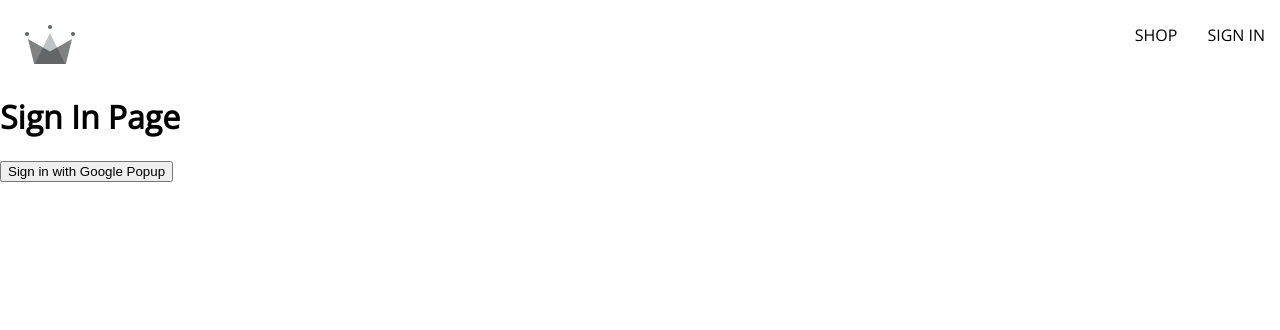
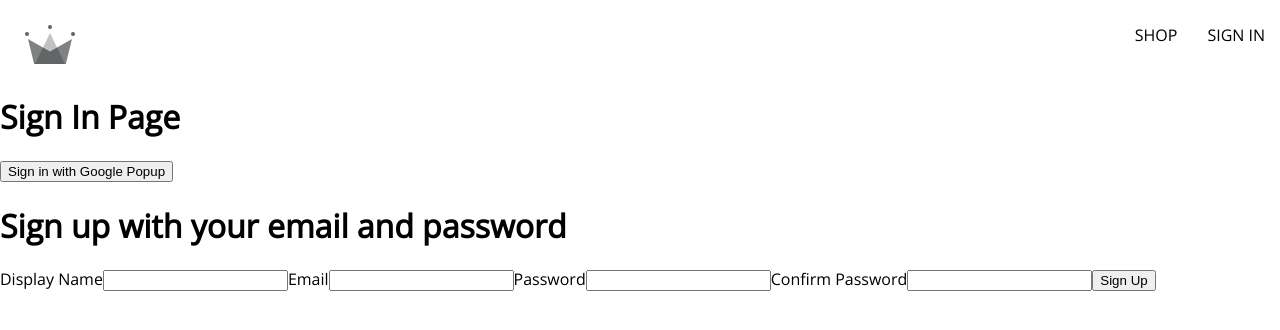
Before and after one commit to trsohankumar/Crown-Clothing, a React (Create React App) app: page /sign-in in a window 1280 px wide. Shown: the top 330 px of the page. Built offline with nearby package versions, Linux system fonts and the light colour scheme.

Commit message:
fixed the signup page

```diff
--- /dev/null
+++ b/src/components/sign-up-form/sign-up-form.component.jsx
@@ -0,0 +1,71 @@
+import {useState} from 'react'
+import { createAuthUserWithEmailAndPassword, createUserDocumentFromAuth } from '../../utils/firebase/firebase.utils'
+
+const defaultFormFields = {
+    displayName: '',
+    email:'',
+    password:'',
+    confirmPassword:''
+}
+
+const SignUpForm = () => {
+    const [formFields, setFormFields] = useState(defaultFormFields);
+    const { displayName, email, password, confirmPassword } = formFields;
+
+    const resetFormFields = () => {
+        setFormFields(defaultFormFields);
+    };
+
+    const handleSubmit = async (event) => {
+        event.preventDefault();
+
+        if (password !== confirmPassword) {
+        alert('passwords do not match');
+        return;
+        }
+
+        try {
+        const { user } = await createAuthUserWithEmailAndPassword(
+            email,
+            password
+        );
+
+        await createUserDocumentFromAuth(user, { displayName });
+        resetFormFields();
+        } catch (error) {
+        if (error.code === 'auth/email-already-in-use') {
+            alert('Cannot create user, email already in use');
+        } else {
+            console.log('user creation encountered an error', error);
+        }
+        }
+    };
+
+    const handleChange = (event) => {
+        const { name, value } = event.target;
+
+        setFormFields({ ...formFields, [name]: value });
+    };
+
+
+    return(
+        <div>
+            <h1>Sign up with your email and password</h1>
+            <form onSubmit={handleSubmit}>
+                <label>Display Name</label>
+                {/* required->if inputs are empty then it is invalid */}
+                <input required type="text" onChange={handleChange} name="displayName" value={displayName}/>
+                <label>Email</label>
+                {/* Name is used so that in handleChange we can identify which field value has changed */}
+                <input  type="email" required onChange={handleChange} name="email" value={email}/>
+                <label>Password</label>
+                <input type ="password" required onChange={handleChange} name="password" value={password}/>
+                <label>Confirm Password</label>
+                <input type="password" required onChange={handleChange} name="confirmPassword" value={confirmPassword}/>
+                <button type="submit">Sign Up</button>
+            </form>
+        </div>
+    )
+}
+
+export default SignUpForm;
--- a/src/routes/sign-in/sign-in.component.jsx
+++ b/src/routes/sign-in/sign-in.component.jsx
@@ -1,7 +1,26 @@
-import {signInWithGooglePopup, createUserDocumentFromAuth} from '../../utils/firebase/firebase.utils.js'
 
+import {
+    auth,
+    signInWithGooglePopup,
+    createUserDocumentFromAuth,
+    signInWithGoogleRedirect} from '../../utils/firebase/firebase.utils.js'
+
+import SignUpForm from '../../components/sign-up-form/sign-up-form.component.jsx';
 
 const SignIn = () => {
+
+    //empty array means that run this function once when the compnonent mounts
+    // this part is used as once the user signs and then returns back to this sign in page
+    // aka the sign in page mounts and we get the response
+    // useEffect(async() => {
+    //     const response = await getRedirectResult(auth);
+    //     if(response){
+    //         const userDocRef = await createUserDocumentFromAuth(response.user)
+    //     }
+    // },[])
+
+    //sign in with redirect is using a different approach because once we redirect to another page
+    // all the previous details will be unmounted
     const signInWithGoogle = async () => {
     const { user } = await signInWithGooglePopup();
     await createUserDocumentFromAuth(user);
@@ -13,6 +32,7 @@
             <button onClick={signInWithGoogle}>
                 Sign in with Google Popup
             </button>
+            <SignUpForm />
         </div>
     )
 }
--- a/src/utils/firebase/firebase.utils.js
+++ b/src/utils/firebase/firebase.utils.js
@@ -1,5 +1,5 @@
 import { initializeApp,} from 'firebase/app'
-import {getAuth, signInWithRedirect, signInWithPopup, GoogleAuthProvider} from 'firebase/auth'
+import {getAuth, signInWithRedirect, signInWithPopup, GoogleAuthProvider, createUserWithEmailAndPassword} from 'firebase/auth'
 import {
     getFirestore,
     doc,
@@ -34,25 +34,32 @@
 
 export const auth = getAuth();
 export const signInWithGooglePopup = () => signInWithPopup(auth, provider)
+export const signInWithGoogleRedirect = () => signInWithRedirect(auth,provider)
 
 //used to access the database, used for setting and getting documents
 export const db = getFirestore()
 
-export const createUserDocumentFromAuth = async (userAuth) => {
-    //check if a document already exists
+
+
+
+export const createUserDocumentFromAuth = async (
+  userAuth,
+  additionalInformation = {}
+) => {
+  if (!userAuth) return;
+  //check if a document already exists
     //doc takes 3 arguments first -> database , second -> collection, third -> unique id or identifier
     //basically means go to the database under the users collection get the user with reference id that is provided
-    const userDocRef = doc(db, 'users', userAuth.uid);
 
-    //get doc gets data related to a document
+  const userDocRef = doc(db, 'users', userAuth.uid);
+   //get doc gets data related to a document
     //get the document for the user doc ref
-    const userSnapshot = await getDoc(userDocRef);
 
-    console.log(userSnapshot.exists())
+  const userSnapshot = await getDoc(userDocRef);
 
-    //check if user data exist
-    //if user data does not exit then create / set the doc with the data
-    if (!userSnapshot.exists()) {
+  //check if user data exist
+  //if user data does not exit then create / set the doc with the data
+  if (!userSnapshot.exists()) {
     const { displayName, email } = userAuth;
     const createdAt = new Date();
 
@@ -61,6 +68,7 @@
         displayName,
         email,
         createdAt,
+        ...additionalInformation,
       });
     } catch (error) {
       console.log('error creating the user', error.message);
@@ -68,6 +76,12 @@
   }
 
   return userDocRef;
+};
 
+export const createAuthUserWithEmailAndPassword = async (email, password) => {
+  //if email and password are not received then code should not run
+  if (!email || !password) return;
 
-}
+  //run the method for creating a user with email and password
+  return await createUserWithEmailAndPassword(auth, email, password);
+};
```
